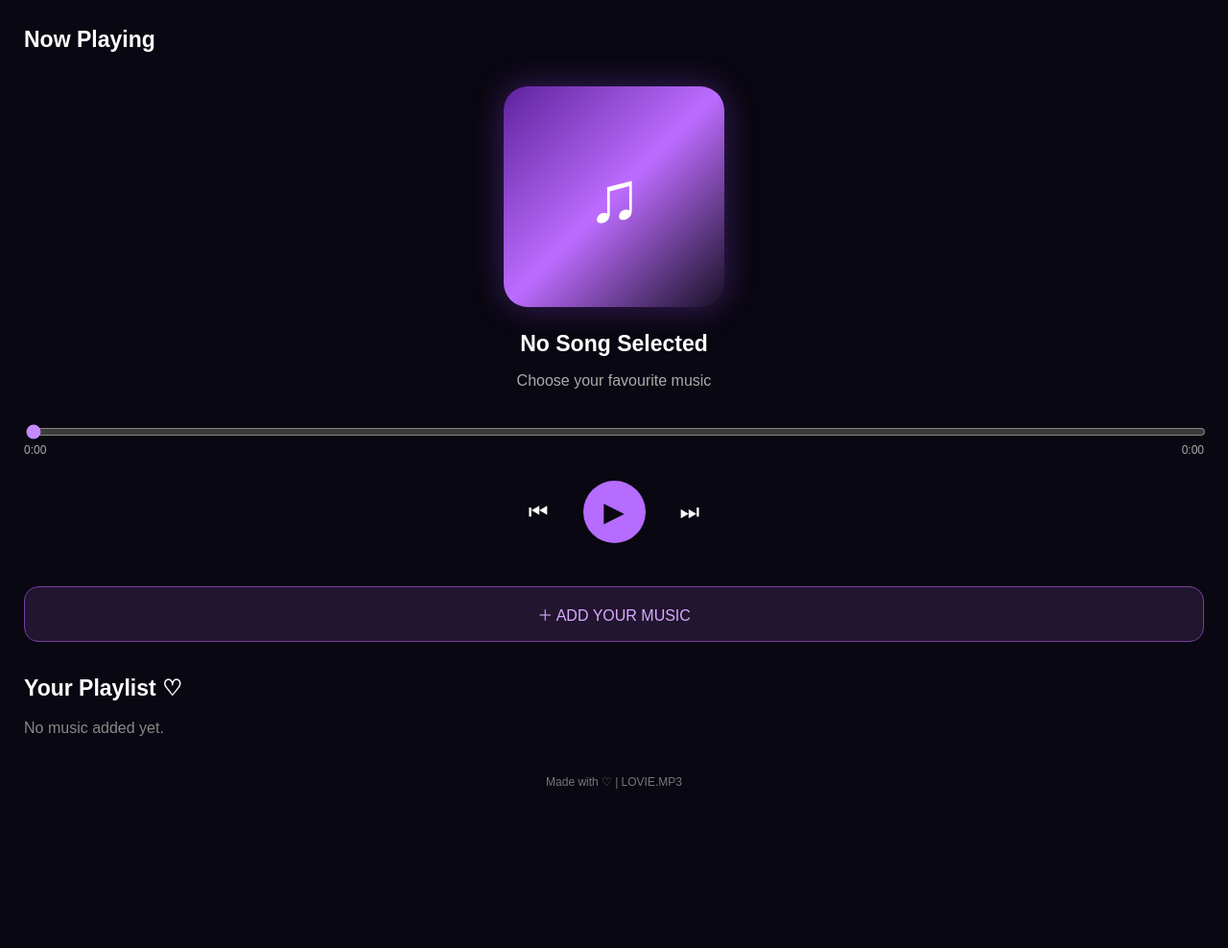
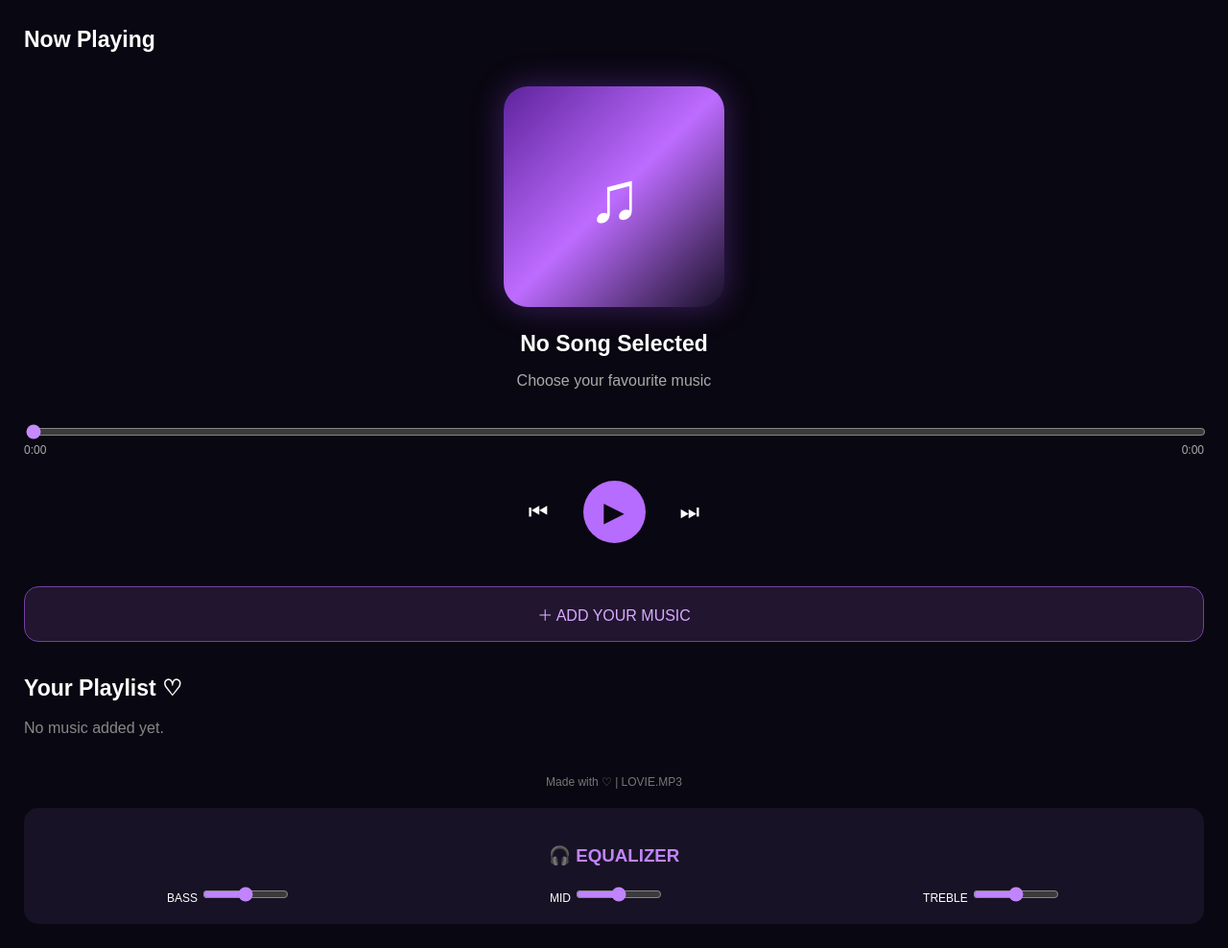
Before and after one commit to fxcherry24-maker/lovie-mp3-, a plain HTML site: page index.html in a window 1280 px wide. Shown: the part 77-1065 px from the top of the page at 96% size. Before the commit the page ends 924 px from the top, so only its background shows below. Drawn offline with Linux system fonts and the light colour scheme.

Commit message:
Update index.html

```diff
--- a/index.html
+++ b/index.html
@@ -356,5 +356,45 @@ if ("serviceWorker" in navigator) {
   navigator.serviceWorker.register("./service-worker.js");
 }
 </script>
+<style>
+.equalizer {
+  background: #171225;
+  padding: 20px;
+  border-radius: 15px;
+  margin-top: 20px;
+  text-align: center;
+}
+.equalizer h3 {
+  color: #c084fc;
+}
+.eq-sliders {
+  display: flex;
+  justify-content: space-around;
+  gap: 12px;
+}
+.eq-sliders input {
+  width: 90px;
+  accent-color: #c084fc;
+}
+.eq-sliders label {
+  color: white;
+  font-size: 12px;
+}
+</style>
+
+<div class="equalizer">
+  <h3>🎧 EQUALIZER</h3>
+  <div class="eq-sliders">
+    <label>BASS
+      <input type="range" min="0" max="100" value="50" id="bass">
+    </label>
+    <label>MID
+      <input type="range" min="0" max="100" value="50" id="mid">
+    </label>
+    <label>TREBLE
+      <input type="range" min="0" max="100" value="50" id="treble">
+    </label>
+  </div>
+</div>
 </body>
 </html>
```
